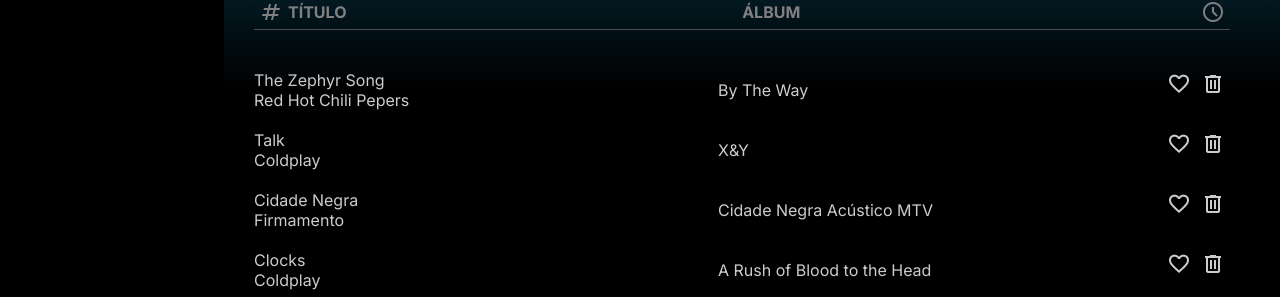
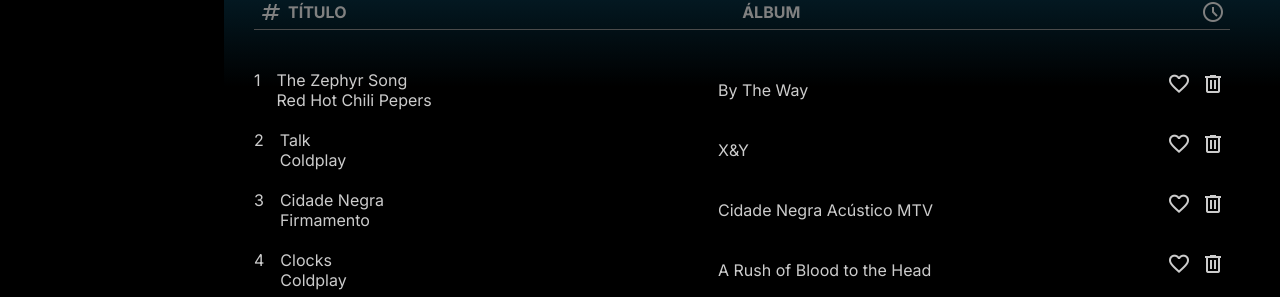
Before and after one commit to jufernandino/DesafioFinal, a React (Vite) app: page / in a window 1280 px wide. Shown: the part 513-810 px from the top of the page. Built offline with nearby package versions, Linux system fonts and the light colour scheme.

Commit message:
Adicionando numeração

```diff
--- a/src/App.css
+++ b/src/App.css
@@ -150,6 +150,11 @@
 }
 .TITLE{ /*NOME DA MUSICA E DO ARTISTA*/
   line-height:20px ;
+  display: flex;
+  flex-direction: inline;
+}
+.container-id{
+  display: flex;
 }
 .material-symbols-outlined {/*CARACTERES ESPECIAIS (FAVORITO E DELETAR)*/
   margin: 5px;
--- a/src/components/music.jsx
+++ b/src/components/music.jsx
@@ -5,11 +5,13 @@
 const Music = ({ music, remove, favorite }) => {
     return (
         <div className="music">
-
             {/*AREA #TITULO*/}
             <div className="TITLE">
-                <p>{music.title}</p>
-                <p>{music.artist}</p>
+                <p>{music.id}&emsp;</p>
+                <div id='container-id'>
+                    <p>{music.title}</p>
+                    <p>{music.artist}</p>
+                </div>
             </div>
             {/*AREA ALBUM*/}
             <div className="ALBUM">
```
